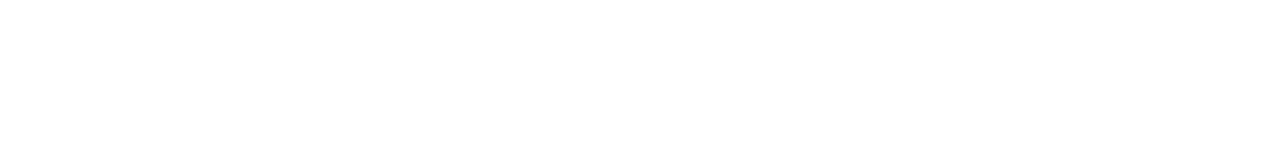
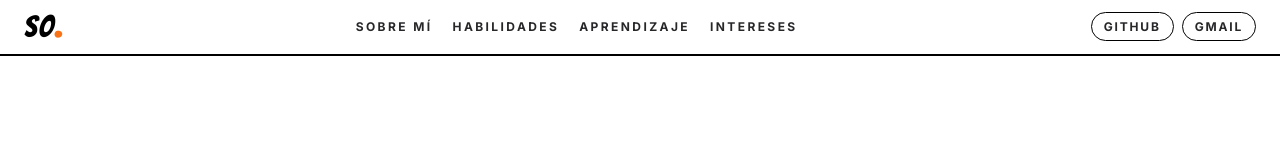
Before and after one commit to juansebastianortegamesa-ai/PORTAFOLIO-personal, a plain HTML site: page index.html in a window 1280 px wide. Drawn offline with nearby package versions, Linux system fonts and the light colour scheme; files that its build step writes are made by us from their sources.

Commit message:
barra de navegacion

```diff
--- a/index.html
+++ b/index.html
@@ -13,5 +13,21 @@
 </head>
 <body class="min-h-screen bg-white text-zinc-800 antialiased">
 
+  <header class="sticky top-0 z-50 border-b-2 border-black bg-white">
+    <nav aria-label="Navegación principal" class="mx-auto flex w-full max-w-[1700px] flex-wrap items-center justify-between gap-x-6 gap-y-3 px-4 py-3 sm:px-6">
+      <a href="#hero" class="font-manga text-3xl leading-none text-black transition-colors hover:text-orange-500">
+        SO<strong class="text-orange-500">.</strong>
+      </a>
+      <ul class="order-3 flex w-full flex-wrap items-center gap-x-5 gap-y-2 border-t border-black pt-3 text-[0.65rem] font-bold uppercase tracking-[0.2em] sm:order-2 sm:w-auto sm:border-t-0 sm:pt-0 sm:text-xs">
+        <li><a href="#sobre-mi" class="transition-colors hover:text-orange-500">Sobre mí</a></li>
+        <li><a href="#habilidades" class="transition-colors hover:text-orange-500">Habilidades</a></li>
+        <li><a href="#aprendizaje" class="transition-colors hover:text-orange-500">Aprendizaje</a></li>
+        <li><a href="#intereses" class="transition-colors hover:text-orange-500">Intereses</a></li>
+      </ul>
+      <ul class="order-2 hidden items-center gap-2 text-[0.6rem] font-bold uppercase tracking-[0.15em] sm:order-3 sm:flex sm:text-xs">
+        <li><a href="https://github.com/juansebastianortegamesa-ai" target="_blank" rel="noopener noreferrer" class="rounded-full border border-black px-3 py-1.5 transition-colors hover:border-orange-500 hover:bg-orange-500 hover:text-white">GitHub</a></li>
+        <li><a href="mailto:juansebastianortegamesa@gmail.com" class="rounded-full border border-black px-3 py-1.5 transition-colors hover:border-orange-500 hover:bg-orange-500 hover:text-white">Gmail</a></li>
+  </header>
+
 </body>
 </html>
```
